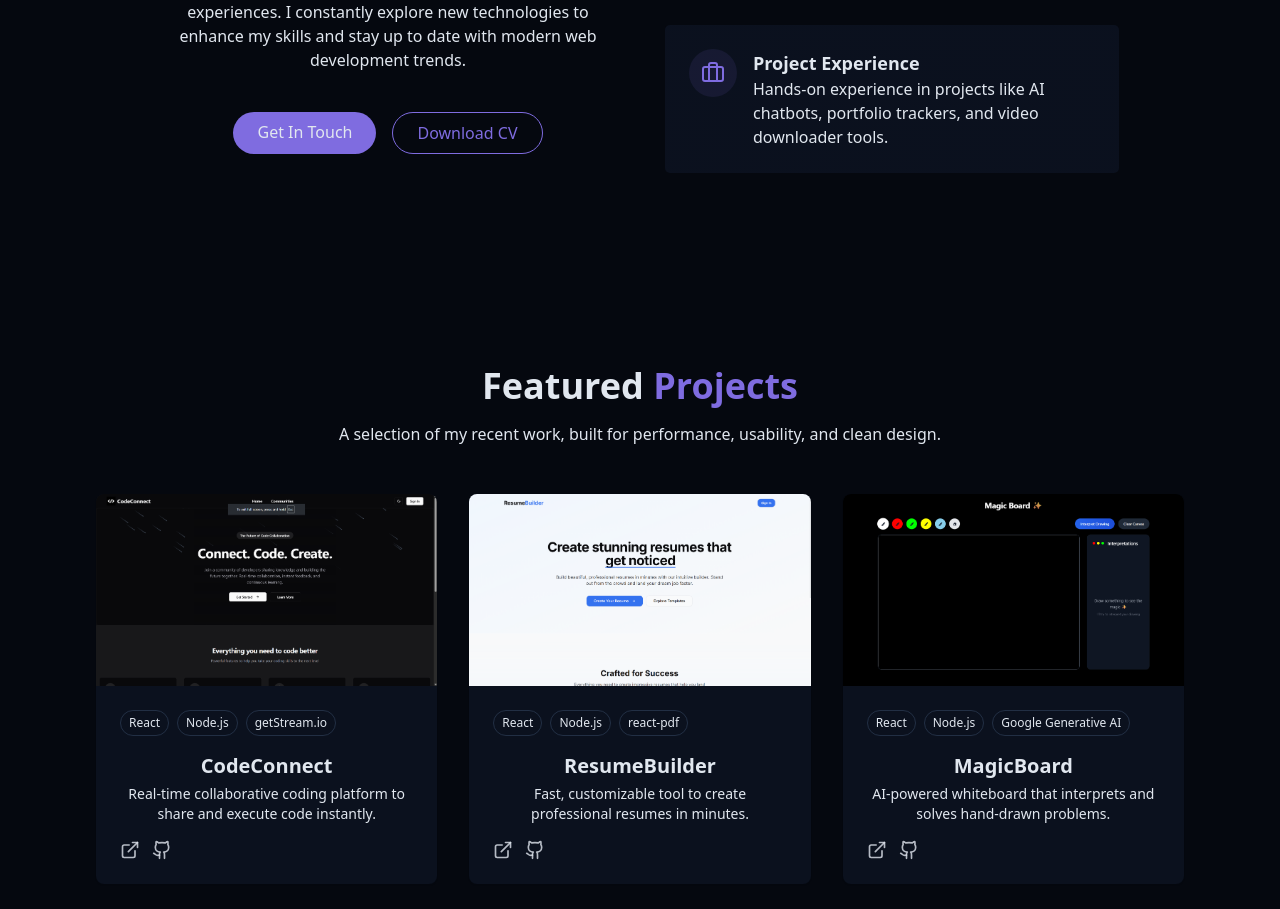
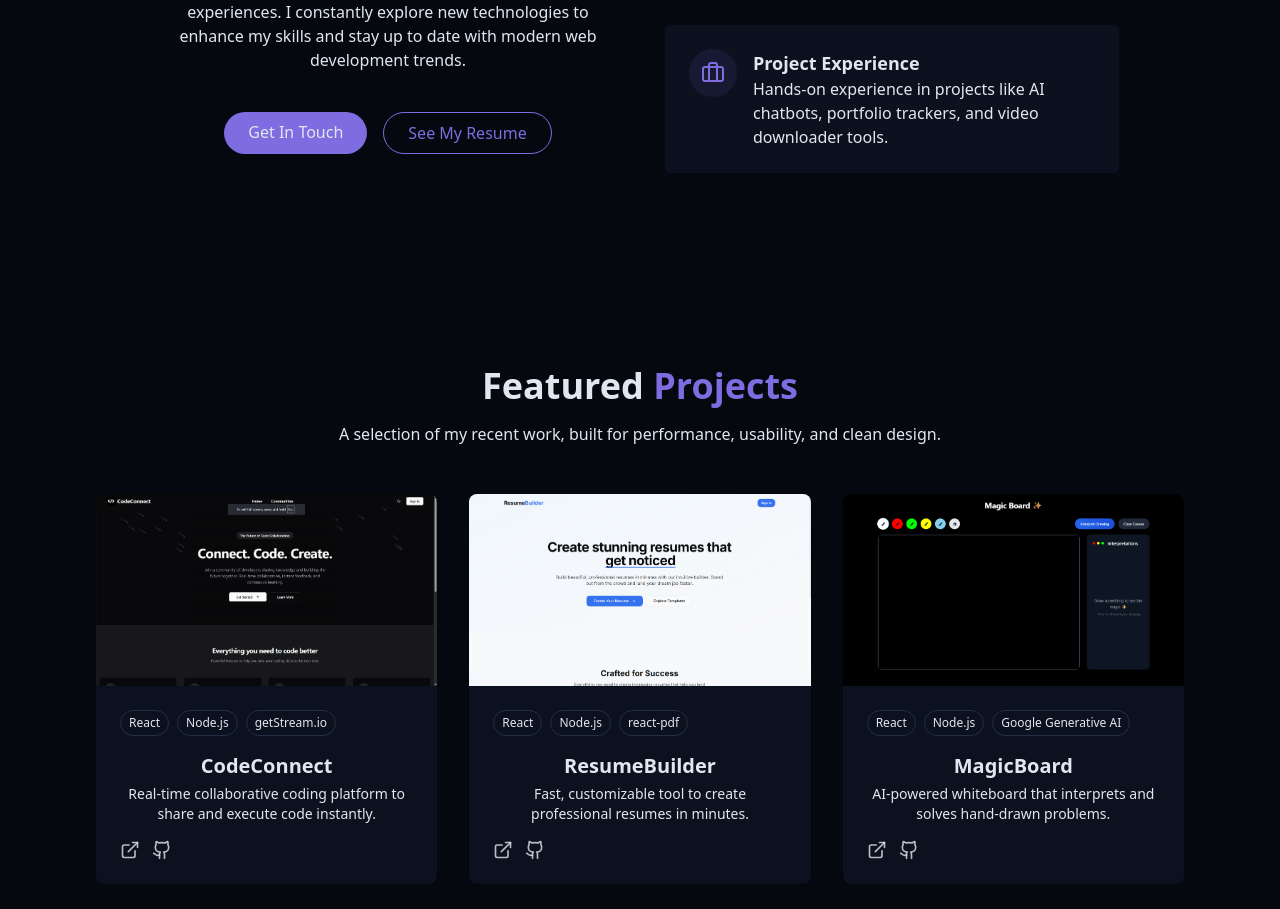
Before and after one commit to KompallyAkhil/Portfolio, a React (Vite) app: page / in a window 1280 px wide. Shown: the part 1284-2193 px from the top of the page. Built offline with nearby package versions, Linux system fonts and the light colour scheme.

Commit message:
Cursor added

```diff
--- a/package.json
+++ b/package.json
@@ -22,6 +22,7 @@
     "tailwindcss": "^4.1.4"
   },
   "devDependencies": {
+    "@types/node": "^24.3.0",
     "@types/react": "^18.3.3",
     "@types/react-dom": "^18.3.0",
     "@vitejs/plugin-react": "^4.3.1",
--- a/src/components/AboutSection.jsx
+++ b/src/components/AboutSection.jsx
@@ -39,7 +39,7 @@ export const AboutSection = () => {
                 href={Resume}
                 className="px-6 py-2 rounded-full border border-primary text-primary hover:bg-primary/10 transition-colors duration-300"
               >
-                Download CV
+                See My Resume
               </a>
             </div>
           </div>
--- a/src/components/Navbar.jsx
+++ b/src/components/Navbar.jsx
@@ -46,7 +46,7 @@ export const Navbar = () => {
             <a
               key={key}
               href={item.href}
-              className="text-foreground/80 hover:text-primary transition-colors duration-300"
+              className="text-foreground/80 hover:text-primary transition-colors duration-300 cursor-pointer"
             >
               {item.name}
             </a>
```
Also changed, not shown: 1 other file (tests, documents, lock files or other folders).
